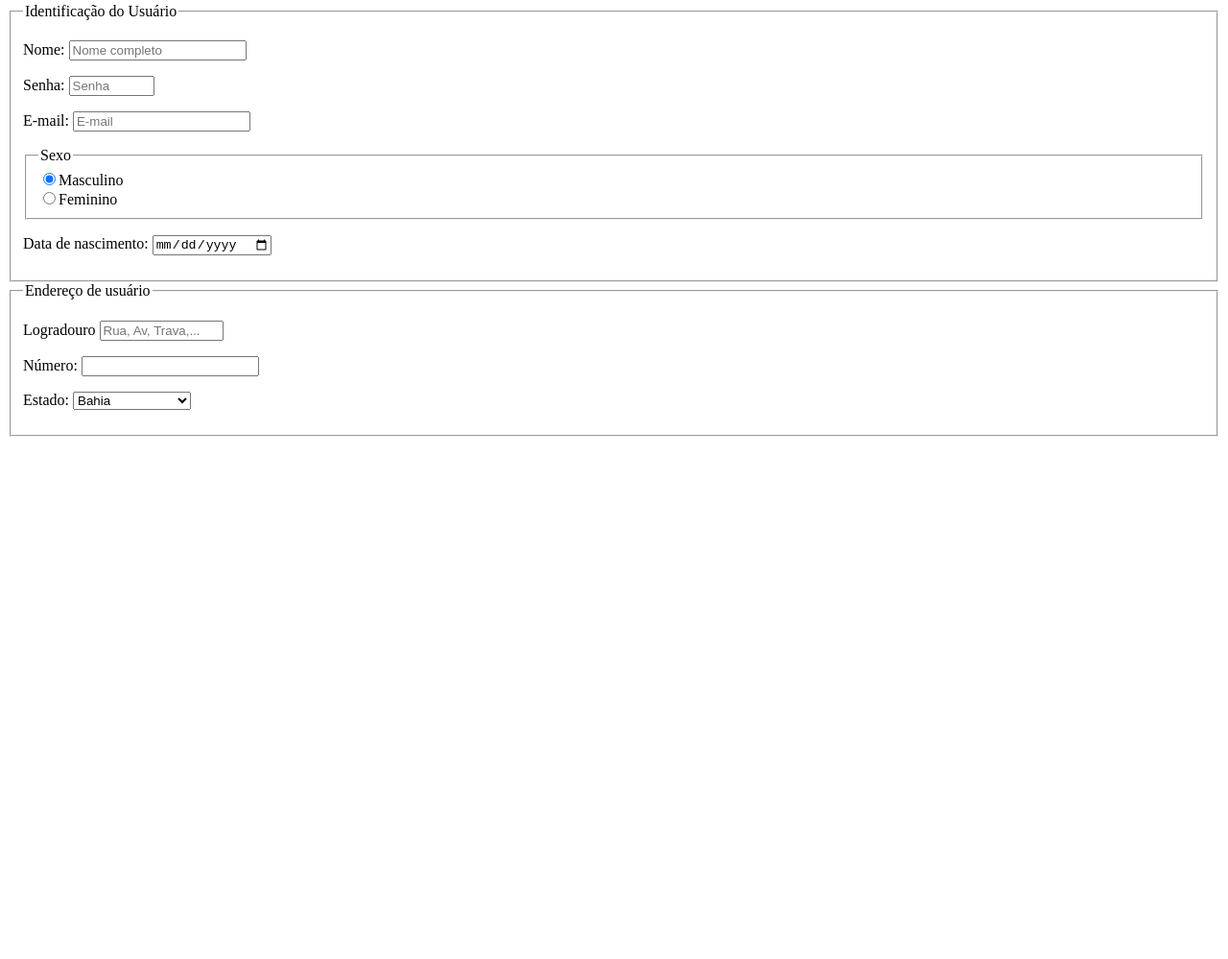
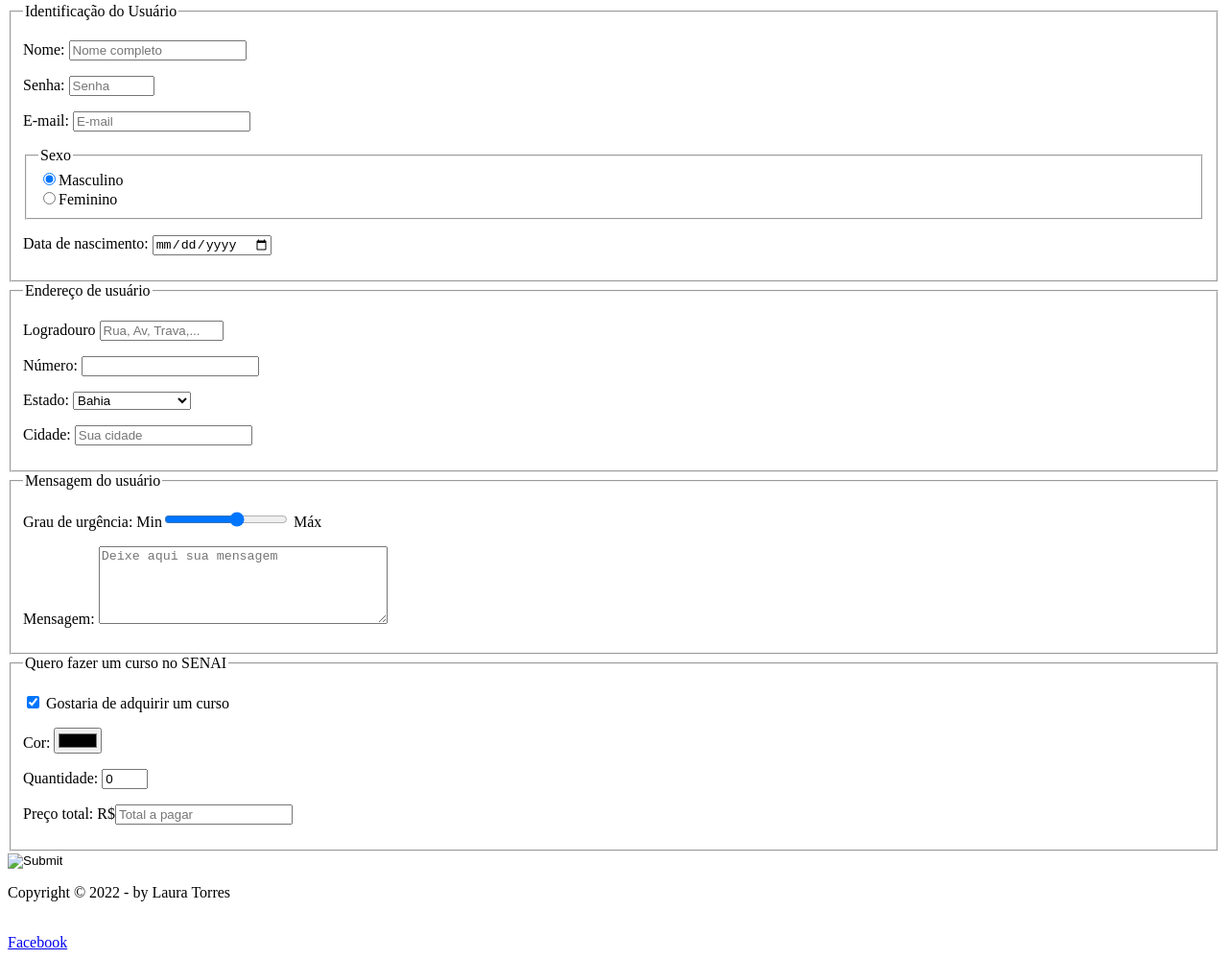
Before and after one commit to lauratorreszz/HTML5-, a plain HTML site: page Exercícios iniciais/formulario.html in a window 1280 px wide. Shown: the part 488-1487 px from the top of the page at 96% size. Before the commit the page ends 951 px from the top, so only its background shows below. Drawn offline with Linux system fonts and the light colour scheme.

Commit message:
Add files via upload

```diff
--- a/Exercícios iniciais/formulario.html
+++ b/Exercícios iniciais/formulario.html
@@ -88,40 +88,56 @@
                 </select>
                 </p>
 
+                <p><label for="cCid">Cidade:</label>
+                    <input type="text" name="tCid" id="cCid" maxlength="40" size="20" placeholder="Sua cidade" list="cidades"/>
+                </p>
 
+                <datalist id="cidades">
+                    <option value="Rio de Janeiro"></option>
+                    <option value="Nova Iguaçu"></option>
+                    <option value="Niterói"></option>
+                </datalist>
             </fieldset>
 
+            <fieldset id="mensagem">
+                <legend>Mensagem do usuário</legend>
+                <p><label for="cUrg">Grau de urgência:</label>
+                Min<input type="range" name="tUrg" id="cUrg" min="0" max="10" step="2"/>
+                Máx</p>
 
+                <p><label for="cMsg">Mensagem:</label>
+                <textarea name="tMsg" id="cMsg" cols="35" rows="5" placeholder="Deixe aqui sua mensagem"></textarea>
+                </p>
+            </fieldset>
+
+            <fieldset id="pedido">
+                <legend>Quero fazer um curso no SENAI</legend>
+                <p><input type="checkbox" name="tPed" id="cPed" checked/>
+                <label for="cPed">Gostaria de adquirir um curso</label>
+                </p>
+
+                <p><label for="cCor">Cor:</label>
+                <input type="color" name="cCor" id="cCor" value="0000FF"/>
+                </p>
+
+                <p><label for="cQtd">Quantidade:</label>
+                <input type="number" name="tQtd" id="cQtd" min="0" max="5" value="0"/>
+                </p>
+
+                <p><label for="cTot">Preço total:</label>
+                R$<input type="text" name="tTot" id="cTot" placeholder="Total a pagar" readonly/>
+                </p>
+            </fieldset>
+
+            <input type="image" name="tEnviar" src="#"/>
 
         </form>
 
-
-
-
-
-
-
-
-
-
-
-
-
-
-
-
-
-
-
-
-
-
-
-
-
-
-
-
+    <footer id="rodape">
+        <p>Copyright &copy; 2022 - by Laura Torres</p><br>
+        <a href="#" target="_blank">Facebook</a>
+        <a href="#"></a>
+    </footer>
     </div>
 
 </body>
```
